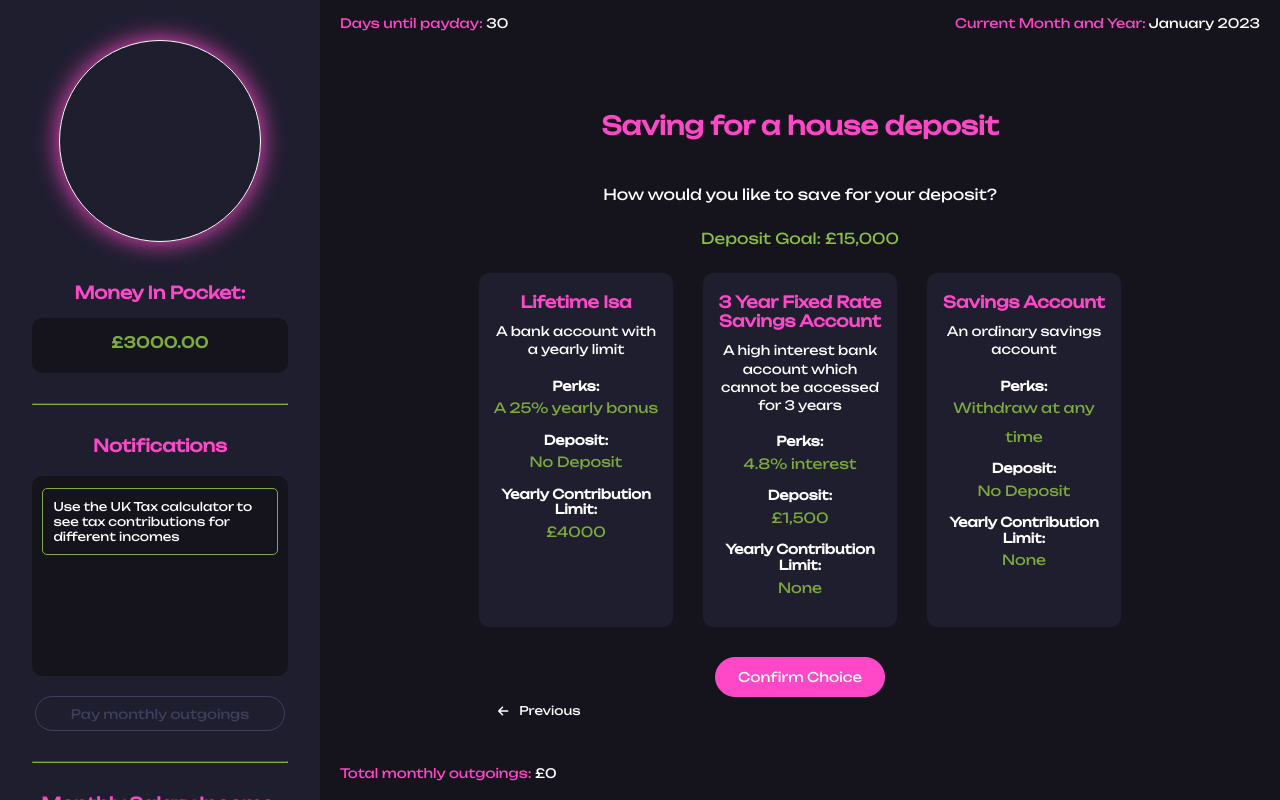
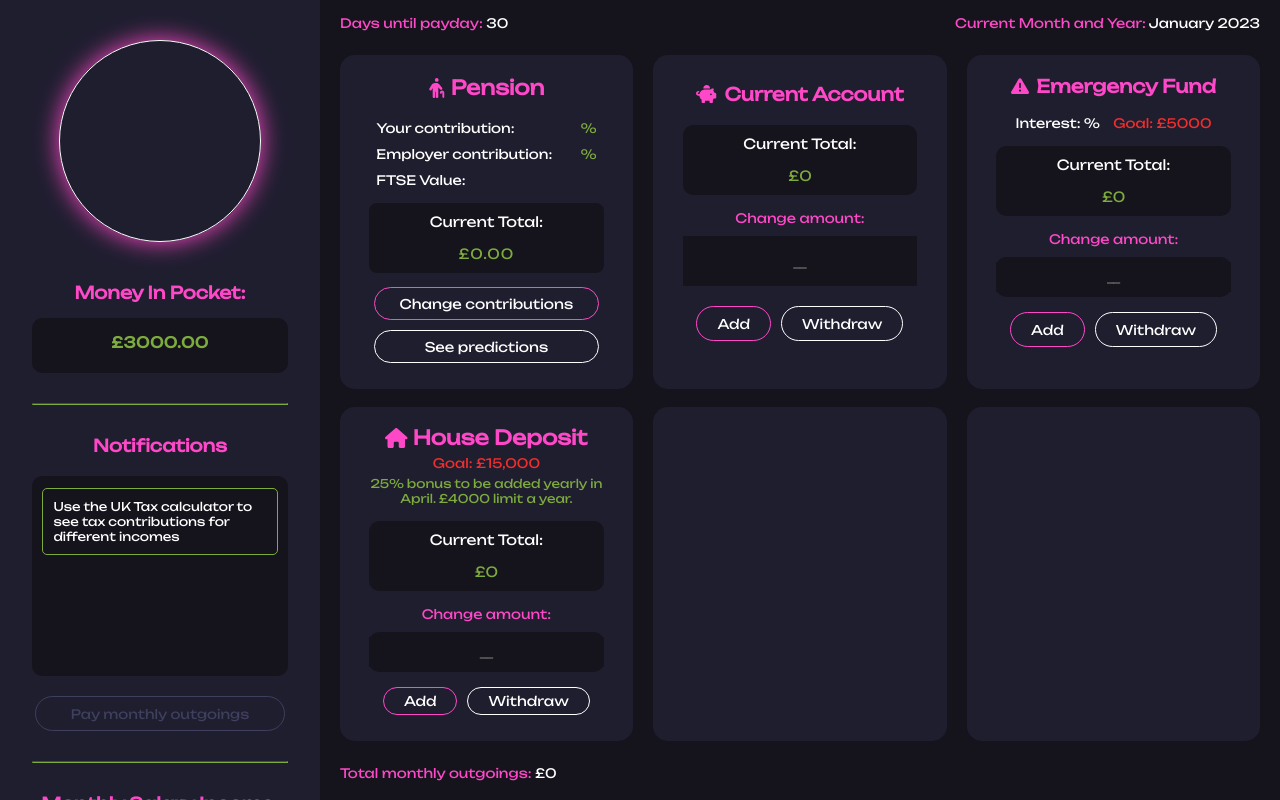
Before and after one commit to lucyscanlon/FinanceGame, a Vue app: page / in a window 1280 px wide. Built offline with nearby package versions, Linux system fonts and the light colour scheme.

Commit message:
visual design of lifetime isa component completed

```diff
--- a/src/components/MainGame/MainGameplayComponents/HouseDepositComponent.vue
+++ b/src/components/MainGame/MainGameplayComponents/HouseDepositComponent.vue
@@ -1,5 +1,36 @@
 <template>
     <div class="maingameplay-flex-container">
+        <div class="housedeposit-interactive-title-container everydaysavings-title">
+            <h1><font-awesome-icon icon="fa-solid fa-house" />House Deposit</h1>
+        </div>
+        <div class="home-dep-comp-goal">
+            <p class="colour-red">Goal: £15,000</p>
+        </div>
+        <div class="home-dep-comp-desc">
+            <p>25% bonus to be added yearly in April. £4000 limit a year.</p>
+        </div>
+        <div class="emergencyfund-interactive-info-total-container">
+            <div class="currentaccount-total-text-container">
+                <p>Current Total:</p>
+            </div>
+            <div class="currentaccount-total-number-container">
+                <p>£0</p>
+            </div>
+        </div>
+        <div class="currentaccount-addwithdraw-title-container">
+            <p>Change amount:</p>
+        </div>
+        <div class="emergencyfund-addwithdraw-box-container">
+            <div class="emergencyfund-addwithdraw-change">
+                <form>
+                    <input type="number" placeholder="__" v-model="amountToChange">
+                </form>
+            </div>
+        </div>
+        <div class="emergencyfund-add-withdraw-buttons housedeposit-buttons">
+            <button>Add</button>
+            <span  class="emergencyfund-withdraw-button"><button>Withdraw</button></span>
+        </div>
 
     </div>
 </template>
--- a/src/main.js
+++ b/src/main.js
@@ -17,6 +17,7 @@ import { faHashtag } from '@fortawesome/free-solid-svg-icons'
 import { faComputer } from '@fortawesome/free-solid-svg-icons'
 import { faBan } from '@fortawesome/free-solid-svg-icons'
 import { faAt } from '@fortawesome/free-solid-svg-icons'
+import { faHouse } from '@fortawesome/free-solid-svg-icons'
 
 library.add(faMapPin)
 library.add(faArrowRight)
@@ -32,6 +33,7 @@ library.add(faHashtag)
 library.add(faComputer)
 library.add(faBan)
 library.add(faAt)
+library.add(faHouse)
 
 
 const app = createApp(App);
--- a/src/store/MainGameChoicesStore.js
+++ b/src/store/MainGameChoicesStore.js
@@ -4,7 +4,7 @@ export const useMainGameplayNavigationStore = defineStore({
   id: "MainGameNavigationStore",
   state: () => ({
     mainGameComponentsUnlocked: 5,
-    currentPage: 7,
+    currentPage: 1,
   }),
   actions: {
     navigateToPage(num) {
--- a/src/styles/style.css
+++ b/src/styles/style.css
@@ -2354,3 +2354,51 @@ input[type="number"] {
 .deposit-goal {
   padding-top: 15px;
 }
+
+.fa-house {
+  padding-right: 5px;
+}
+
+.home-dep-comp-goal {
+  width: 70%;
+  margin: 0 auto;
+  text-align: center;
+  color: white;
+  font-family: unbounded-reg;
+  padding-top: 5px;
+}
+
+.home-dep-comp-goal p {
+  font-size: 13px;
+}
+
+.home-dep-comp-desc {
+  width: 80%;
+  margin: 0 auto;
+  text-align: center;
+  padding-top: 5px;
+  color: #7dab3d;
+  font-family: unbounded-reg;
+}
+
+.home-dep-comp-desc p {
+  font-size: 12px;
+}
+
+.housedeposit-interactive-title-container {
+  padding-top: 10px;
+  width: 90%;
+  margin: 0 auto;
+  text-align: center;
+  font-family: unbounded-reg;
+  color: #ff48c8;
+  font-size: 15px;
+}
+
+.housedeposit-interactive-title-container h1 {
+  font-size: 20px;
+}
+
+.housedeposit-buttons button {
+  height: 28px;
+}
```
